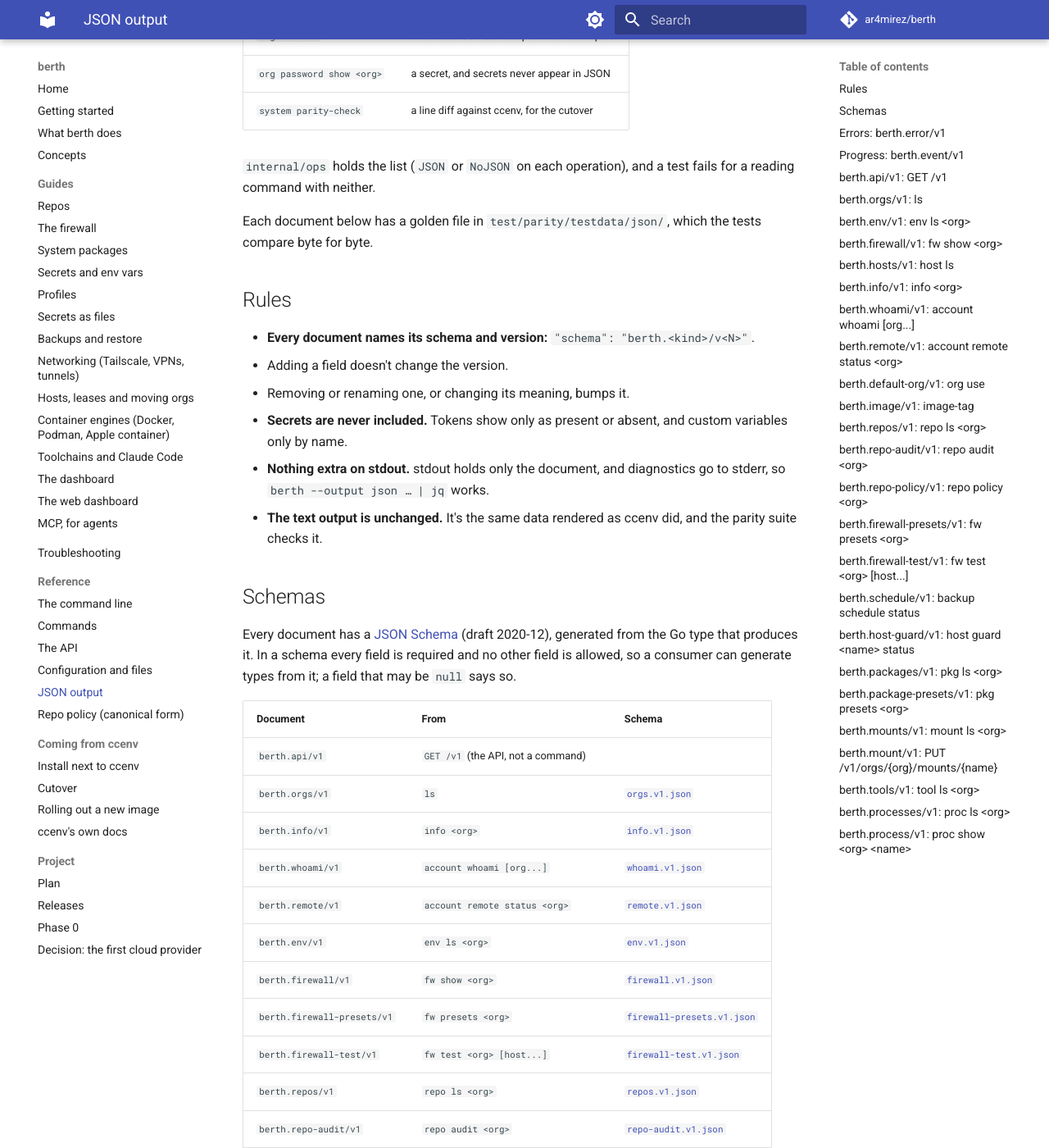
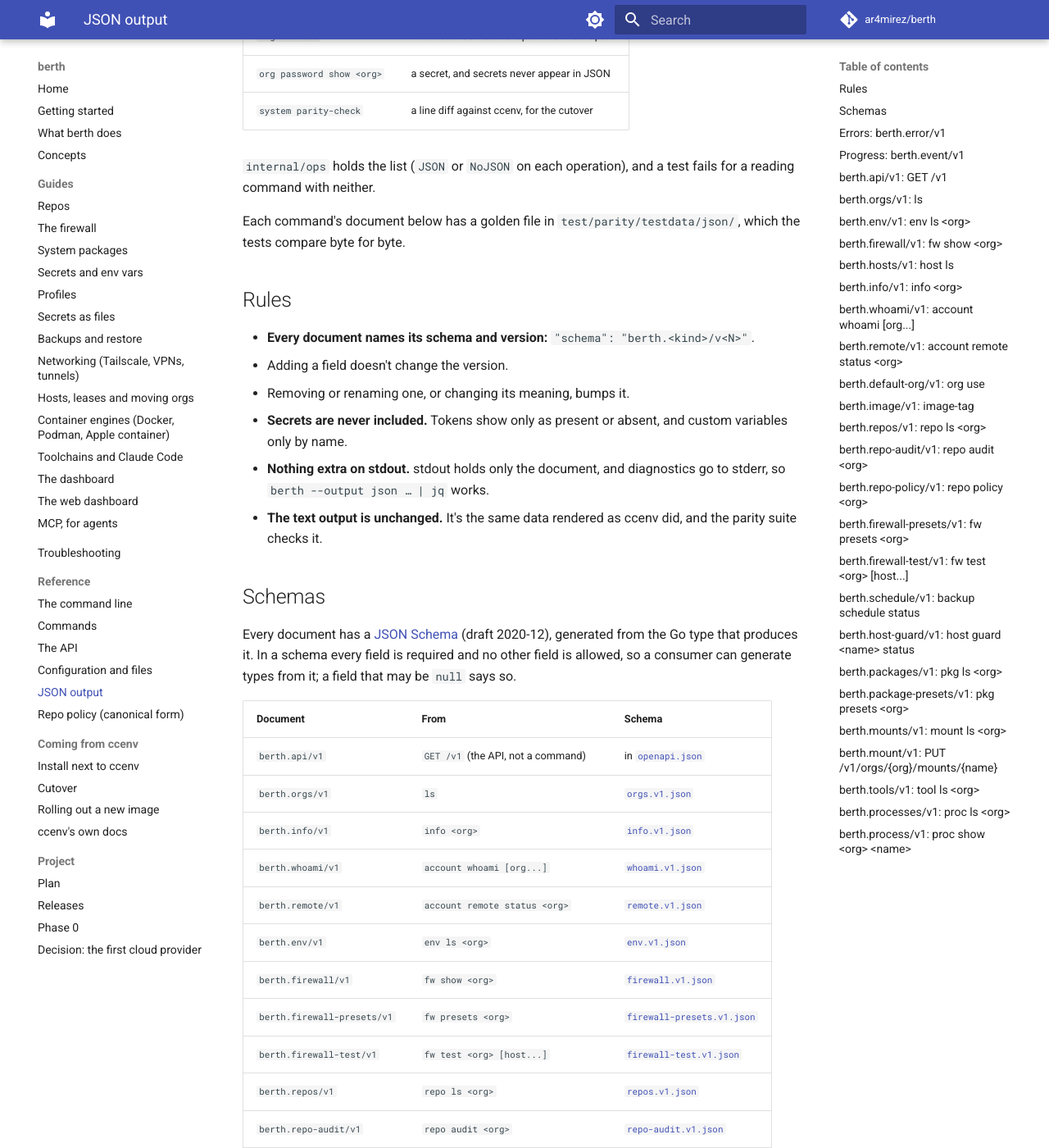
Before and after one commit to ar4mirez/berth, an MkDocs documentation site: the page built from docs/json.md, in a window 1280 px wide and 1400 px high, scrolled down 845 px. Shown: the whole window at 82% size. Built offline with MkDocs 1.6.1 and Material for MkDocs 9.7.7, drawn with Linux system fonts in a browser that asks for light colours; comment, search, counter and statistics services are not loaded.

Commit message:
no-mistakes(document): Point berth.api/v1 schema row at openapi.json

```diff
--- a/docs/json.md
+++ b/docs/json.md
@@ -42,7 +42,7 @@ berth: --output json isn't available for "completion": it is a shell script
 `internal/ops` holds the list (`JSON` or `NoJSON` on each operation), and a test fails for a reading command with
 neither.
 
-Each document below has a golden file in `test/parity/testdata/json/`, which the tests compare byte for byte.
+Each command's document below has a golden file in `test/parity/testdata/json/`, which the tests compare byte for byte.
 
 ## Rules
 - **Every document names its schema and version:** `"schema": "berth.<kind>/v<N>"`.
@@ -61,7 +61,7 @@ from it; a field that may be `null` says so.
 
 | Document | From | Schema |
 |---|---|---|
-| `berth.api/v1` | `GET /v1` (the API, not a command) | |
+| `berth.api/v1` | `GET /v1` (the API, not a command) | in [`openapi.json`](api/openapi.json) |
 | `berth.orgs/v1` | `ls` | [`orgs.v1.json`](schemas/orgs.v1.json) |
 | `berth.info/v1` | `info <org>` | [`info.v1.json`](schemas/info.v1.json) |
 | `berth.whoami/v1` | `account whoami [org...]` | [`whoami.v1.json`](schemas/whoami.v1.json) |
```
